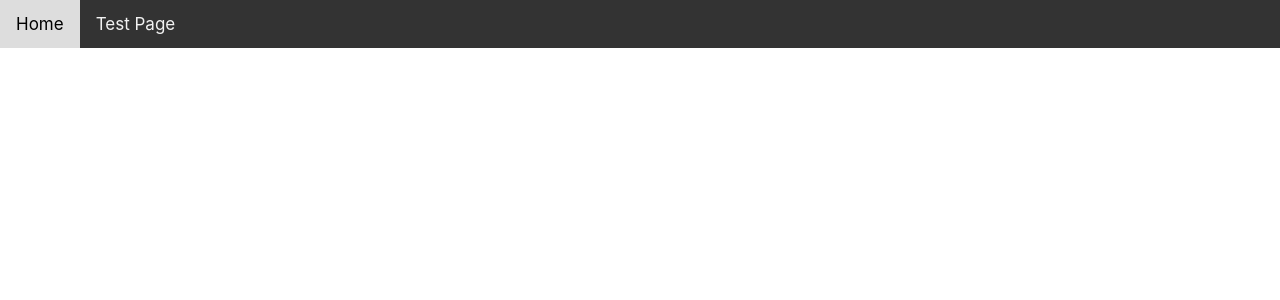
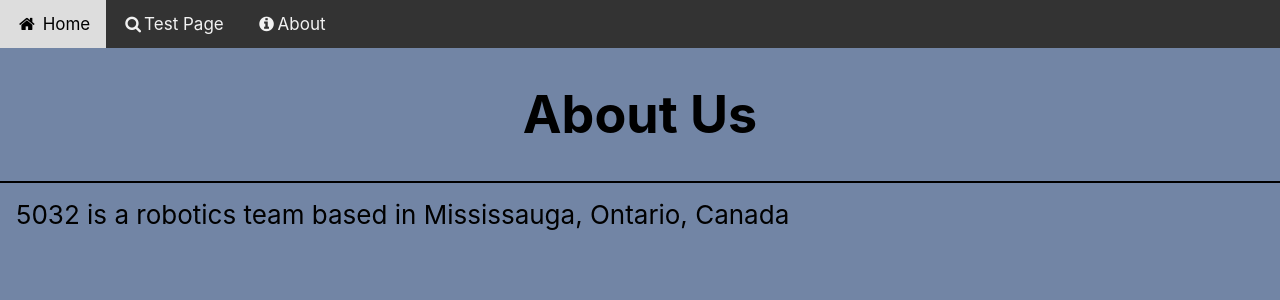
Before and after one commit to ShyavanS/5032-website, a React (Create React App) app: page /about in a window 1280 px wide. Shown: the top 300 px of the page. Built offline with nearby package versions, Linux system fonts and the light colour scheme.

Commit message:
Rearranged files. Added lots of functionality

```diff
--- a/public/index.html
+++ b/public/index.html
@@ -9,7 +9,7 @@
       name="description"
       content="coming soon"
     />
-    <meta name="authors" content="Team 5032"
+    <meta name="authors" content="Team 5032"/>
     <!--
       manifest.json provides metadata used when your web app is installed on a
       user's mobile device or desktop. See https://developers.google.com/web/fundamentals/web-app-manifest/
--- a/src/App.css
+++ b/src/App.css
@@ -1,16 +1,21 @@
 .App {
   text-align: center;
+
+  background: #7285A5;  /* dont change this with out talking to buissness. It must fit certain guidelines.*/
+  min-height: 100vh;
+  display: flex;
+  flex-direction: column;
+  font-size: calc(10px + 2vmin);
+  color: black;
 }
 
 .App-logo {
-  height: 40vmin;
+  height: 60vmin;
   pointer-events: none;
 }
 
 
 .App-header {
-  background: #7285A5;  /* dont change this with out talking to buissness. It must fit certain guidelines.*/
-
   min-height: 100vh;
   display: flex;
   flex-direction: column;
--- a/src/App.tsx
+++ b/src/App.tsx
@@ -1,8 +1,9 @@
 import React from 'react';
 import './App.css';
-import testpage from './testpage';
+import testpage from './pages/testpage';
 import Home from './Home';
-import NavBar from './Navbar';
+import NavBar from './pages/Navbar';
+import About from './pages/About';
 import {Route} from 'react-router-dom';
 
 function App() {
@@ -11,6 +12,7 @@ function App() {
       <NavBar/>
       <Route exact path="/" component={Home} />
       <Route exact path="/testpage" component={testpage} />
+      <Route exact path="/about" component={About} />
     </div>
   );
 }
--- a/src/Home.tsx
+++ b/src/Home.tsx
@@ -1,6 +1,6 @@
 import React from 'react';
 import logo from './Falcons.svg';
-import './Navbar.css';
+import './pages/Navbar.css';
 
 function Home(){
   return(
--- a/src/Navbar.tsx
+++ /dev/null
@@ -1,13 +0,0 @@
-import React from 'react';
-
-function NavBar() {
-  return (
-    <div className="Navbar">
-      <a href="/">Home</a>
-      <a href="/testpage">Test Page</a>
-    </div>
-  );
-}
-
-
-export default NavBar;
--- /dev/null
+++ b/src/pages/About.css
@@ -0,0 +1,8 @@
+.description{
+  text-align: left;
+  margin: 1rem;
+}
+
+.ruler{
+  border: 1px solid black;
+}
--- /dev/null
+++ b/src/pages/About.tsx
@@ -0,0 +1,14 @@
+import React from 'react';
+import './About.css';
+
+function About(){
+  return(
+    <div className="about">
+      <h1 className="Title">About Us</h1>
+      <hr className="ruler"></hr>
+      <p className="description">5032 is a robotics team based in Mississauga, Ontario, Canada</p>
+    </div>
+  );
+}
+
+export default About;
--- a/src/Navbar.css
+++ b/src/pages/Navbar.css
@@ -19,9 +19,3 @@
   background-color: #ddd;
   color: black;
 }
-
-/* Add a color to the active/current link */
-.Navbar a.active {
-  background-color: #4CAF50;
-  color: white;
-}
--- /dev/null
+++ b/src/pages/Navbar.tsx
@@ -0,0 +1,16 @@
+import React from 'react';
+
+function NavBar() {
+  return (
+
+    <div className="Navbar">
+      <link rel="stylesheet" href="https://cdnjs.cloudflare.com/ajax/libs/font-awesome/4.7.0/css/font-awesome.min.css"/>
+      <a href="/"><i className="fa fa-fw fa-home"></i> Home</a>
+      <a href="/testpage"><i className="fa fa-fw fa-search"></i>Test Page</a>
+      <a href="/about"><i className="fa fa-fw fa-info-circle"></i>About</a>
+    </div>
+  );
+}
+
+
+export default NavBar;
```
Also changed, not shown: src/pages/testpage.tsx (renamed from src/testpage.tsx).
